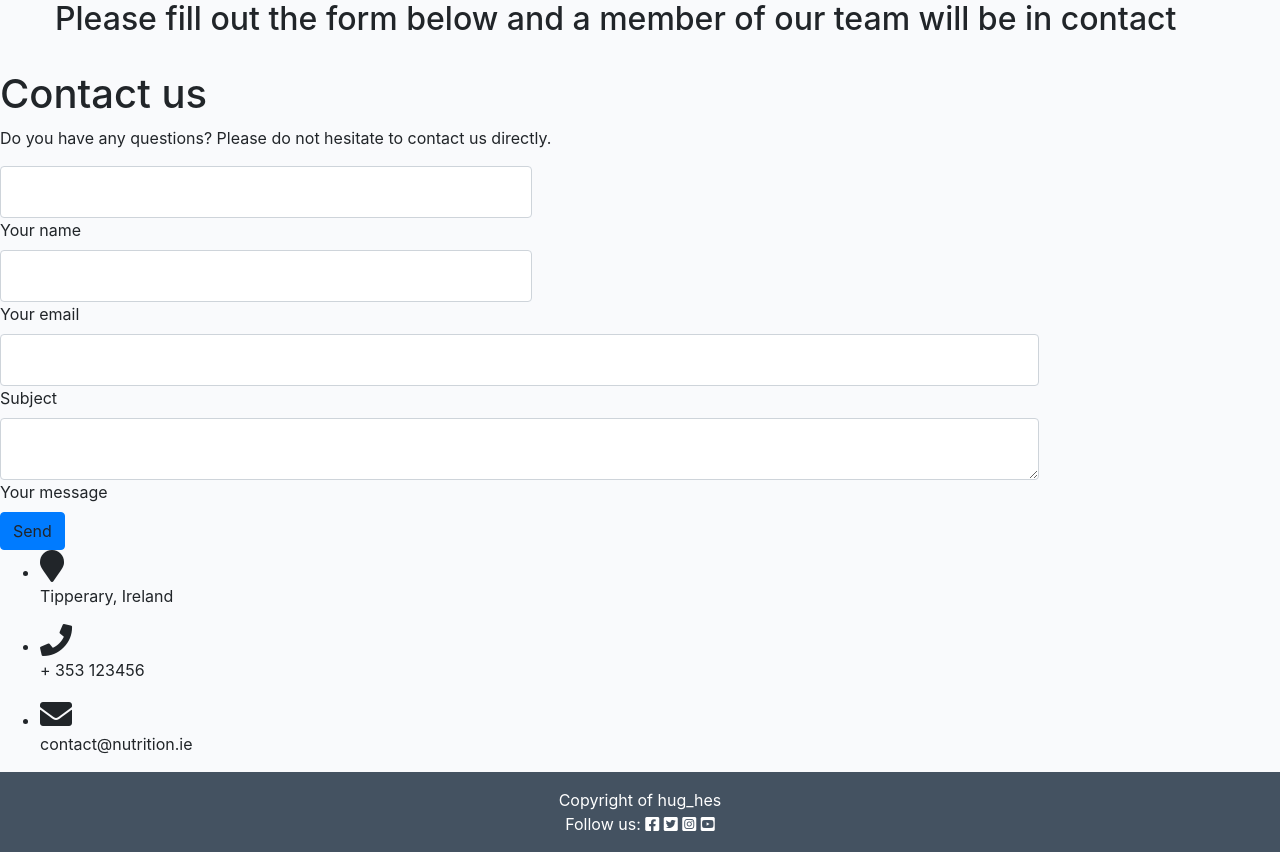
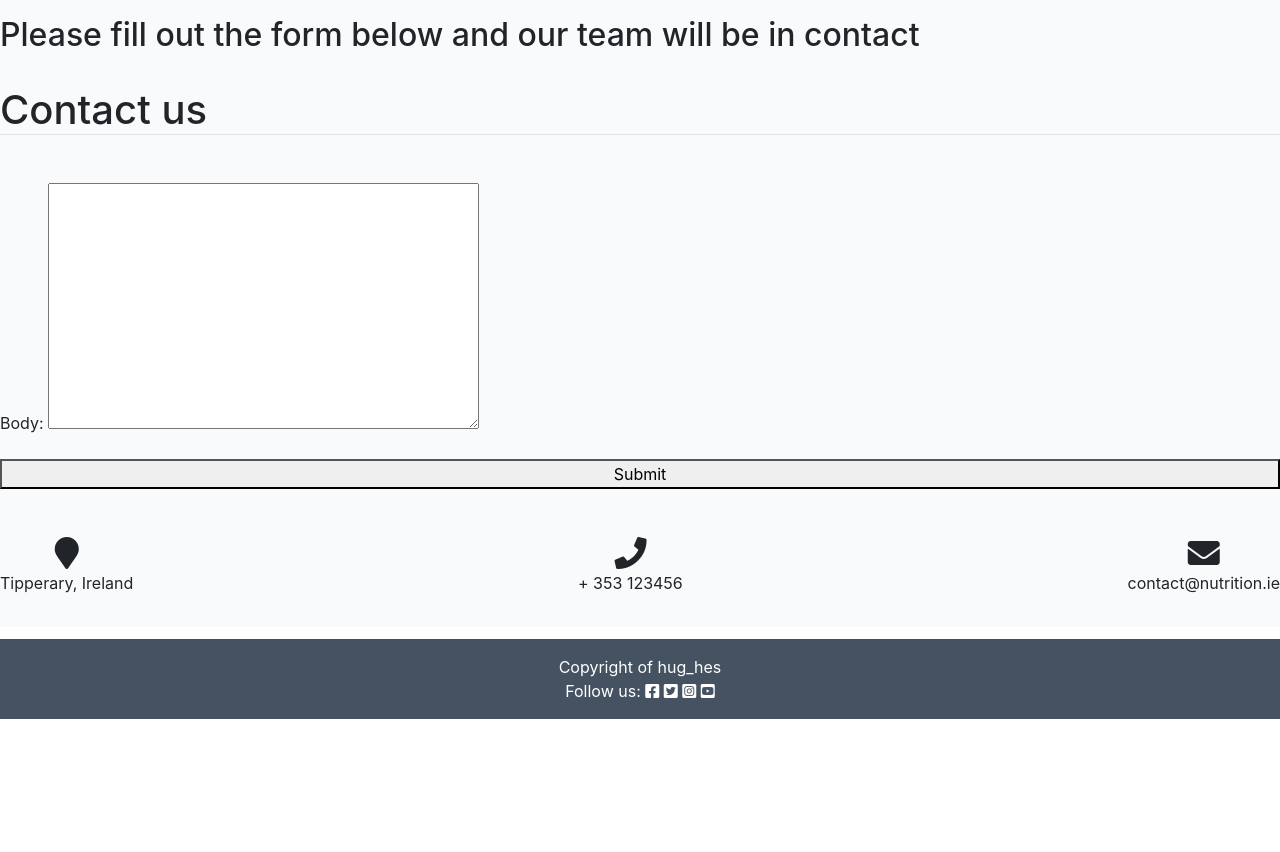
Before and after one commit to hughes84/my-blog-pp4, a Django app: template templates/contact.html in a window 1280 px wide. Shown: the part 81-933 px from the top of the page. After the commit the page ends 800 px from the top, so only its background shows below. Run offline with Django 3.2, Linux system fonts and the light colour scheme; the template is opened without the code that fills it: values that come from a table or form of the project are taken from there, others are empty; some libraries are stand-ins or nearby versions.

Commit message:
Update templates

```diff
--- a/templates/contact.html
+++ b/templates/contact.html
@@ -7,102 +7,42 @@
 <script src="//cdnjs.cloudflare.com/ajax/libs/jquery/3.2.1/jquery.min.js"></script>
 <!------ Include the above in your HEAD tag ---------->
 
-<div class="container">
-	<div class="row">
-		<h2>Please fill out the form below and a member of our team will be in contact</h2>
-	</div>
-</div>
-<section class="section">
+<section class="form-section my-3">
+    <!--Section heading-->
+    <div class="filler-form">
+        <h2>Please fill out the form below and our team will be in contact</h2>
 
-    <!--Section heading-->
-    <h2 class="section-heading h1 pt-4">Contact us</h2>
-    <!--Section description-->
-    <p class="section-description">Do you have any questions? Please do not hesitate to contact us directly.</p>
-
-    <div class="row">
-
+    <h3 class="section-heading h1 pt-4 border-bottom mb-5">Contact us</h3>
         <!--Grid column-->
-        <div class="col-md-8 col-xl-9">
-            <form id="contact-form" name="contact-form" action="mail.php" method="POST">
-
-                <!--Grid row-->
-                <div class="row">
-
-                    <!--Grid column-->
-                    <div class="col-md-6">
-                        <div class="md-form">
-                            <input type="text" id="name" name="name" class="form-control">
-                            <label for="name" class="">Your name</label>
-                        </div>
-                    </div>
-                    <!--Grid column-->
-
-                    <!--Grid column-->
-                    <div class="col-md-6">
-                        <div class="md-form">
-                            <input type="text" id="email" name="email" class="form-control">
-                            <label for="email" class="">Your email</label>
-                        </div>
-                    </div>
-                    <!--Grid column-->
-
-                </div>
-                <!--Grid row-->
-
-                <!--Grid row-->
-                <div class="row">
-                    <div class="col-md-12">
-                        <div class="md-form">
-                            <input type="text" id="subject" name="subject" class="form-control">
-                            <label for="subject" class="">Subject</label>
-                        </div>
-                    </div>
-                </div>
-                <!--Grid row-->
-
-                <!--Grid row-->
-                <div class="row">
-
-                    <!--Grid column-->
-                    <div class="col-md-12">
-
-                        <div class="md-form">
-                            <textarea type="text" id="message" name="message" rows="2" class="form-control md-textarea"></textarea>
-                            <label for="message">Your message</label>
-                        </div>
-
-                    </div>
-                </div>
-                <!--Grid row-->
-
+        <div class="mb-5">
+            <form class="d-flex flex-column" method="post" action="{% url 'contact' %}">
+                {% csrf_token %}
+                {{ form.as_p }}
+                <button class="contact-btn" type="submit">Submit</button>
             </form>
-
-            <div class="center-on-small-only">
-                <a class="btn btn-primary" onclick="document.getElementById('contact-form').submit();">Send</a>
-            </div>
-            <div class="status"></div>
         </div>
         <!--Grid column-->
 
         <!--Grid column-->
-        <div class="col-md-4 col-xl-3">
-            <ul class="contact-icons">
-                <li><i class="fa fa-map-marker fa-2x"></i>
+        <div class="w-100">
+            <ul class="contact-icons list-inline d-flex flex-dir-row justify-content-between">
+                <li class="text-center"><i class="fa fa-map-marker fa-2x"></i>
                     <p>Tipperary, Ireland</p>
                 </li>
 
-                <li><i class="fa fa-phone fa-2x"></i>
+                <li class="text-center"><i class="fa fa-phone fa-2x"></i>
                     <p>+ 353 123456</p>
                 </li>
 
-                <li><i class="fa fa-envelope fa-2x"></i>
+                <li class="text-center"><i class="fa fa-envelope fa-2x"></i>
                     <p>contact@nutrition.ie</p>
                 </li>
             </ul>
         </div>
+    </div>
         <!--Grid column-->
 
-    </div>
+</div>
 
 </section>
 <!--Section: Contact v.2-->
```
Also changed, not shown: templates/aboutus.html (+28 -25 lines), templates/blogs.html (+3 -16 lines), templates/recipedetail.html (+4 -6 lines), templates/recipes.html (+3 -24 lines), templates/thankyou.html (added, +12 -0 lines).
